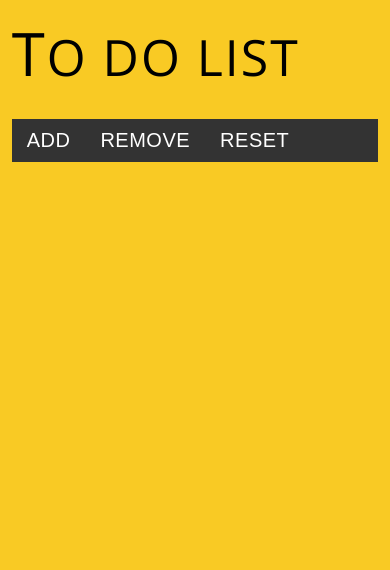
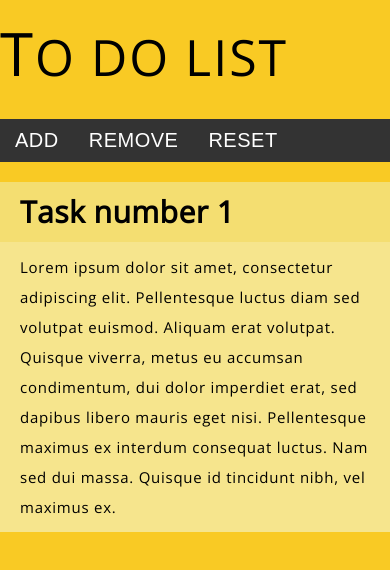
Before and after one commit to conspir0/Task-9, a React (Create React App) app: page / in a window 390 px wide. Both pictures are taken after a click on the button "ADD". Shown: the top 570 px of the page. Built offline with nearby package versions, Linux system fonts and the light colour scheme.

Commit message:
Add Task component

```diff
--- a/public/index.html
+++ b/public/index.html
@@ -8,7 +8,7 @@
   <meta name="viewport" content="width=device-width, initial-scale=1, shrink-to-fit=no" />
   <meta name="author" content="Mateusz Michalczyk">
   <meta name="description" content="Recruitment Task TO DO - React" />
-  <meta name="keywords" content="HTML, CSS, JS, REACT, RWD, TO DO" />
+  <meta name="keywords" content="HTML, CSS, JS, REACT, RWD, TO-DO" />
   <meta name="theme-color" content="#000000" />
 
   <title>Recruitment Task - TO DO</title>
--- a/src/components/App.css
+++ b/src/components/App.css
@@ -1,5 +1,6 @@
 .content {
-    margin: 3%;
+    margin: 3% auto;
+    max-width: 1200px;
 }
 
 .content-title {
--- a/src/components/App.js
+++ b/src/components/App.js
@@ -9,22 +9,22 @@ class App extends Component {
   };
 
   handleClick = e => {
+    const task = {
+      id: this.state.tasks.length + 1,
+      content:
+        "Lorem ipsum dolor sit amet, consectetur adipiscing elit. Pellentesque luctus diam sed volutpat euismod. Aliquam erat volutpat. Quisque viverra, metus eu accumsan condimentum, dui dolor imperdiet erat, sed dapibus libero mauris eget nisi. Pellentesque maximus ex interdum consequat luctus. Nam sed dui massa. Quisque id tincidunt nibh, vel maximus ex."
+    };
+
     // Button ADD task
     // ----------------------------------------
     if (e.target.name === "add") {
-      const task = {
-        id: this.state.tasks.length + 1,
-        content:
-          "Lorem ipsum dolor sit amet, consectetur adipiscing elit. Pellentesque luctus diam sed volutpat euismod. Aliquam erat volutpat. Quisque viverra, metus eu accumsan condimentum, dui dolor imperdiet erat, sed dapibus libero mauris eget nisi. Pellentesque maximus ex interdum consequat luctus. Nam sed dui massa. Quisque id tincidunt nibh, vel maximus ex"
-      };
-
       this.setState({
         tasks: [...this.state.tasks, task]
       });
       // Button REMOVE (last) task
       // ----------------------------------------
     } else if (e.target.name === "remove") {
-      const tasks = this.state.tasks;
+      const tasks = [...this.state.tasks];
       tasks.pop();
 
       this.setState({
--- /dev/null
+++ b/src/components/Task.css
@@ -0,0 +1,41 @@
+.task {
+    margin: 20px 0;
+}
+
+.task-title {
+    margin: 0;
+    padding: 20px;
+    font-size: 30px;
+    line-height: 40px;
+    letter-spacing: .5px;
+    background: #f4de71;
+}
+
+.task-text {
+    margin: 0;
+    padding: 30px 20px 20px;
+    font-size: 15px;
+    line-height: 30px;
+    letter-spacing: 0.75px;
+    background: #f6e58d;
+}
+
+/* RWD
+------------------------------------------- */
+@media screen and (max-width: 480px) {
+    .task {
+        margin: 3% 0;
+    }
+
+    .task-title {
+        padding: 10px 20px;
+        font-size: 30px;
+        line-height: 40px;
+    }
+
+    .task-text {
+        padding: 10px 20px;
+        font-size: 15px;
+        line-height: 30px;
+    }
+}
--- /dev/null
+++ b/src/components/Task.js
@@ -0,0 +1,16 @@
+import React from "react";
+import "./Task.css";
+
+const Task = props => {
+  const tasks = props.tasks
+    .map(task => (
+      <li className="task" key={task.id}>
+        <h3 className="task-title">{`Task number ${task.id}`}</h3>
+        <p className="task-text">{task.content}</p>
+      </li>
+    ))
+    .reverse();
+  return tasks;
+};
+
+export default Task;
--- a/src/components/TasksList.js
+++ b/src/components/TasksList.js
@@ -1,6 +1,11 @@
 import React from "react";
 import "./TasksList.css";
+import Task from "./Task";
 
-const TasksList = props => <ul className="tasks-list">{/* <Task /> */}</ul>;
+const TasksList = props => (
+  <ul className="tasks-list">
+    <Task tasks={props.tasks} />
+  </ul>
+);
 
 export default TasksList;
```
Also changed, not shown: public/manifest.json.
